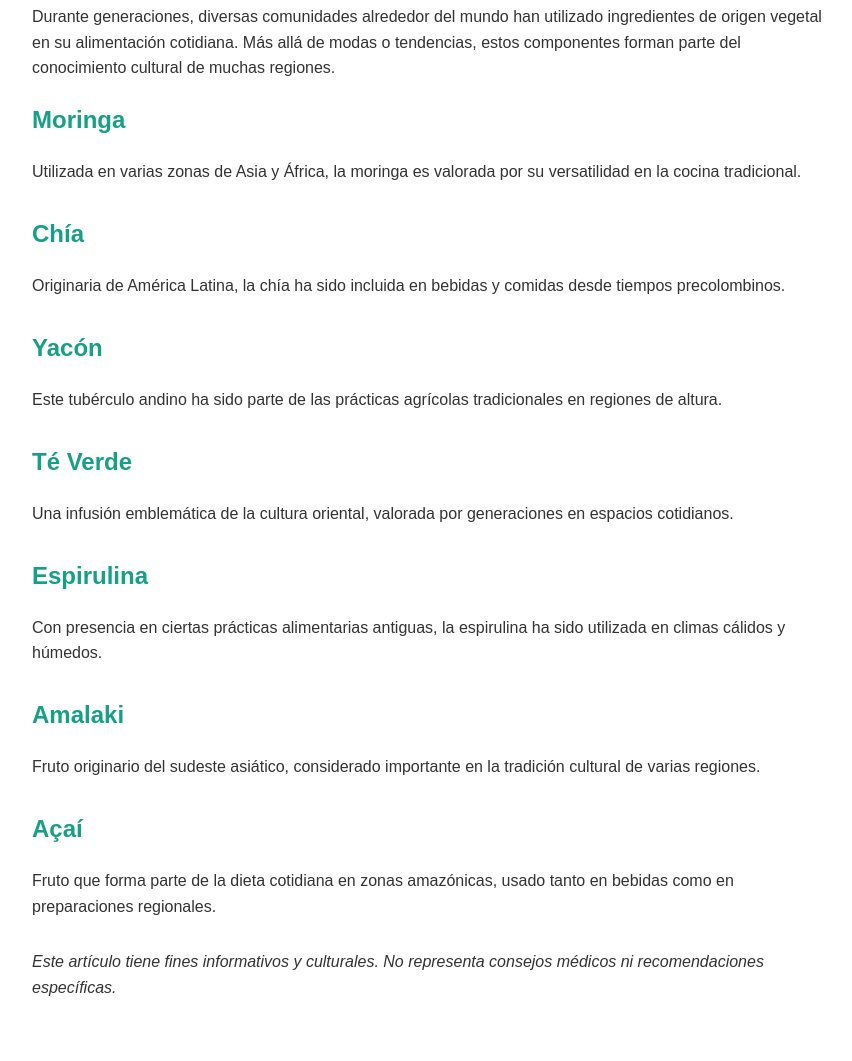
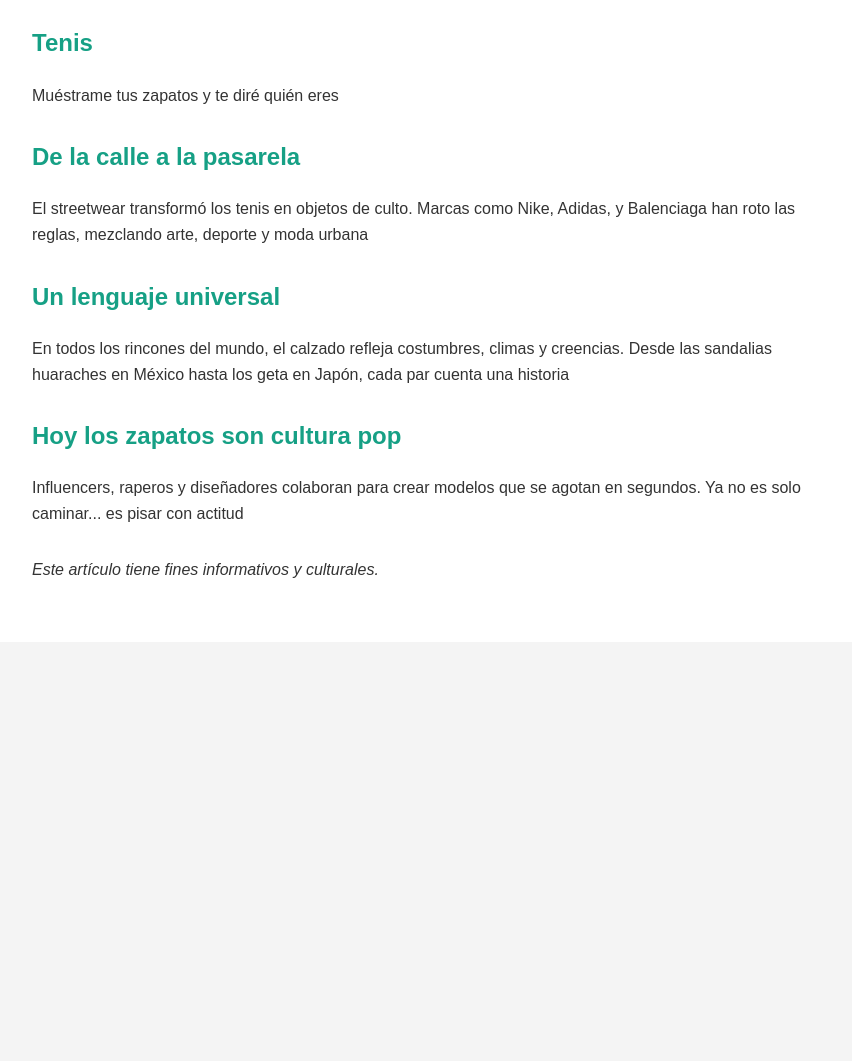
Before and after one commit to Jorgefr371/white-safe-blog, a plain HTML site: page index.html in a window 1280 px wide. Shown: the part 181-1242 px from the top of the page, without its empty margins (208-1060 px from the left). After the commit the page ends 823 px from the top, so only its background shows below. Drawn offline with Linux system fonts and the light colour scheme.

Commit message:
index.html

```diff
--- a/index.html
+++ b/index.html
@@ -3,7 +3,7 @@
 <head>
   <meta charset="UTF-8">
   <meta name="viewport" content="width=device-width, initial-scale=1">
-  <title>7 Ingredientes Tradicionales del Mundo</title>
+  <title>7 Cultura y tradicion en los zapatos </title>
   <style>
     body { font-family: Arial, sans-serif; line-height: 1.6; background: #f4f4f4; margin: 0; padding: 0; color: #333; }
     .container { max-width: 800px; margin: auto; padding: 40px; background: #fff; box-shadow: 0 0 10px rgba(0,0,0,0.05); }
@@ -15,45 +15,30 @@
 </head>
 <body>
   <div class="container">
-    <h1>7 Ingredientes Tradicionales Usados en Culturas Milenarias</h1>
-    <p>Durante generaciones, diversas comunidades alrededor del mundo han utilizado ingredientes de origen vegetal en su alimentación cotidiana. Más allá de modas o tendencias, estos componentes forman parte del conocimiento cultural de muchas regiones.</p>
+    <h1> Identidad, historia y expresion </h1>
+    <p> Desde los antiguos egipcios hasta los sneakers de edición limitada, los zapatos han sido parte fundamental del lenguaje cultural. Hablan de estatus, personalidad y hasta rebelión </p>
 
     <div class="ingrediente">
-      <h2>Moringa</h2>
-      <p>Utilizada en varias zonas de Asia y África, la moringa es valorada por su versatilidad en la cocina tradicional.</p>
+      <h2> Tenis </h2>
+      <p> Muéstrame tus zapatos y te diré quién eres </p>
     </div>
 
     <div class="ingrediente">
-      <h2>Chía</h2>
-      <p>Originaria de América Latina, la chía ha sido incluida en bebidas y comidas desde tiempos precolombinos.</p>
+      <h2> De la calle a la pasarela </h2>
+      <p> El streetwear transformó los tenis en objetos de culto. Marcas como Nike, Adidas, y Balenciaga han roto las reglas, mezclando arte, deporte y moda urbana </p>
     </div>
 
     <div class="ingrediente">
-      <h2>Yacón</h2>
-      <p>Este tubérculo andino ha sido parte de las prácticas agrícolas tradicionales en regiones de altura.</p>
+      <h2> Un lenguaje universal </h2>
+      <p> En todos los rincones del mundo, el calzado refleja costumbres, climas y creencias. Desde las sandalias huaraches en México hasta los geta en Japón, cada par cuenta una historia </p>
     </div>
 
     <div class="ingrediente">
-      <h2>Té Verde</h2>
-      <p>Una infusión emblemática de la cultura oriental, valorada por generaciones en espacios cotidianos.</p>
+      <h2> Hoy los zapatos son cultura pop </h2>
+      <p> Influencers, raperos y diseñadores colaboran para crear modelos que se agotan en segundos. Ya no es solo caminar... es pisar con actitud </p>
     </div>
 
-    <div class="ingrediente">
-      <h2>Espirulina</h2>
-      <p>Con presencia en ciertas prácticas alimentarias antiguas, la espirulina ha sido utilizada en climas cálidos y húmedos.</p>
-    </div>
-
-    <div class="ingrediente">
-      <h2>Amalaki</h2>
-      <p>Fruto originario del sudeste asiático, considerado importante en la tradición cultural de varias regiones.</p>
-    </div>
-
-    <div class="ingrediente">
-      <h2>Açaí</h2>
-      <p>Fruto que forma parte de la dieta cotidiana en zonas amazónicas, usado tanto en bebidas como en preparaciones regionales.</p>
-    </div>
-
-    <p style="font-style: italic;">Este artículo tiene fines informativos y culturales. No representa consejos médicos ni recomendaciones específicas.</p>
+    <p style="font-style: italic;">Este artículo tiene fines informativos y culturales. </p>
   </div>
 </body>
 </html>
```
